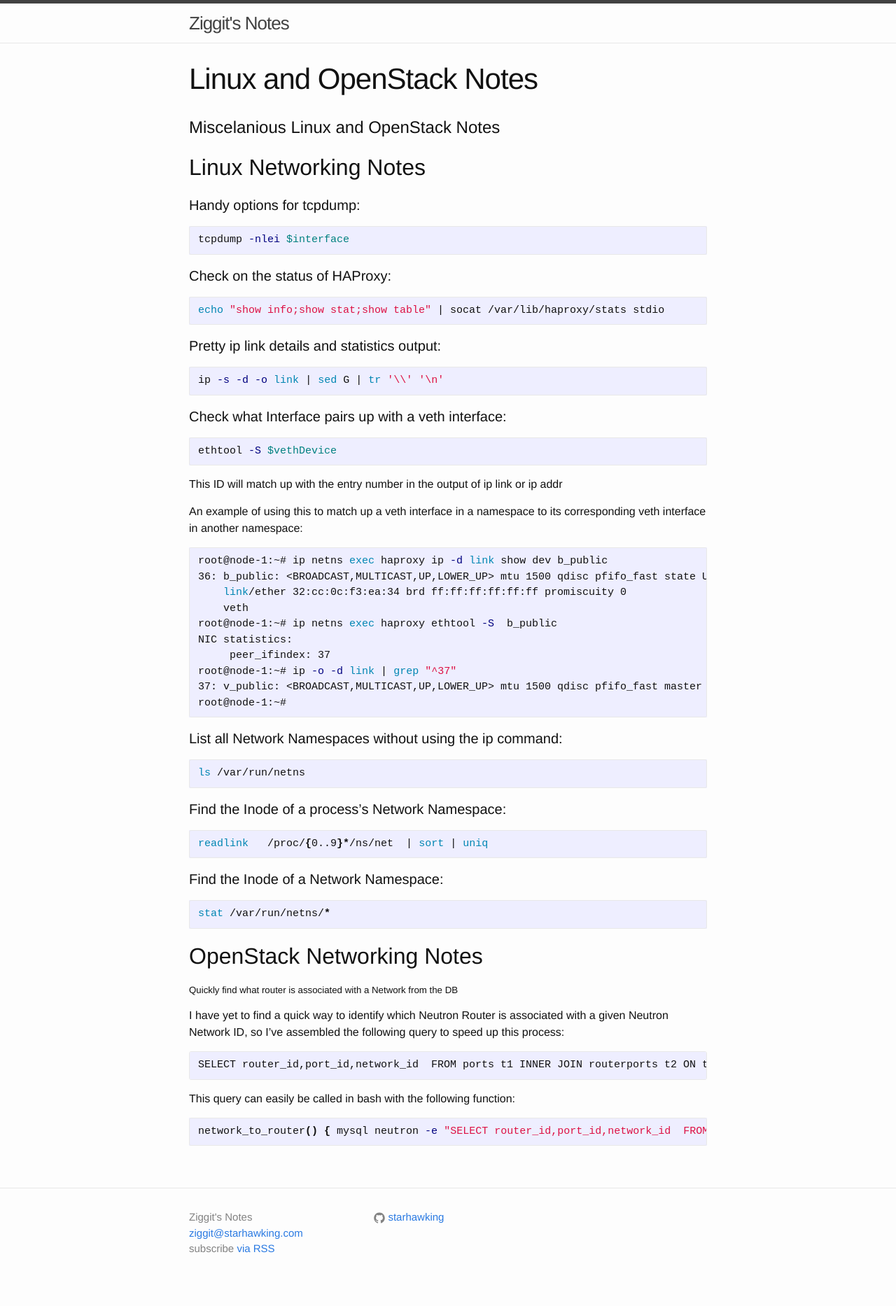
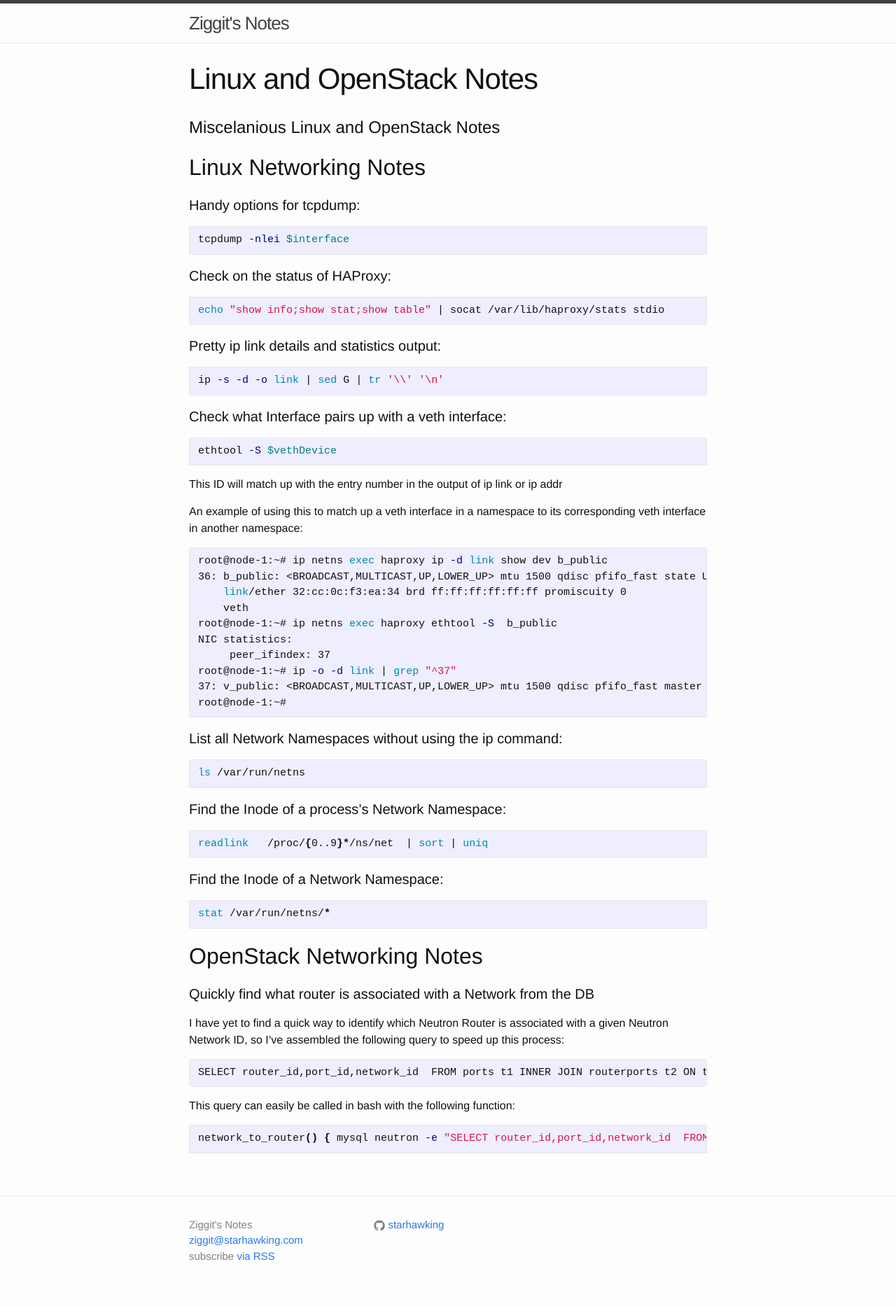
Before and after one commit to starhawking/starhawking.github.io, a Jekyll site: the page built from openstack_notes.md, in a window 1280 px wide. Shown: the whole page at 70% size. Built offline with Jekyll 4.4.1, drawn with Linux system fonts in a browser that asks for light colours.

```diff
--- a/openstack_notes.md
+++ b/openstack_notes.md
@@ -68,7 +68,7 @@ stat /var/run/netns/*
 
 ## OpenStack Networking Notes
 
-##### Quickly find what router is associated with a Network from the DB
+#### Quickly find what router is associated with a Network from the DB
 
 I have yet to find a quick way to identify which Neutron Router is associated with a given Neutron Network ID, so I've assembled the following query to speed up this process:
 
```
